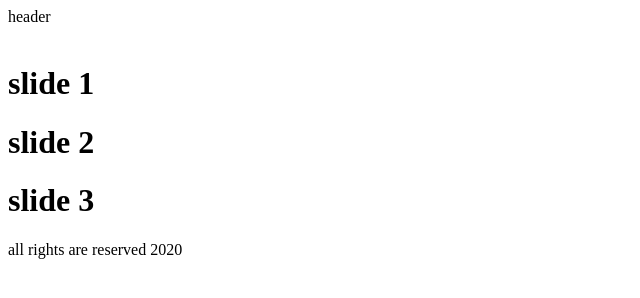
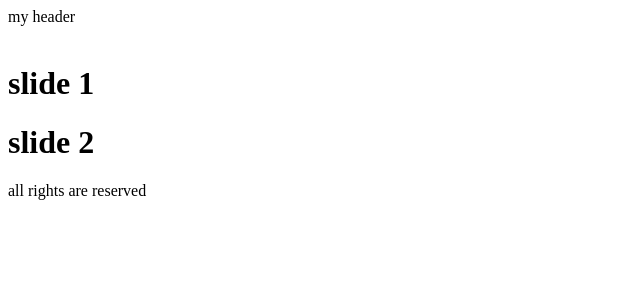
Before and after one commit to hadi78hh/git-proge-1, a plain HTML site: page index.html in a window 1280 px wide. Shown: the whole page, without its empty margins (0-640 px from the left). Drawn offline with Linux system fonts and the light colour scheme.

Commit message:
some changes in dev

```diff
--- a/index.html
+++ b/index.html
@@ -9,7 +9,7 @@
 </head>
 <body>
    <header>
-        header
+        my header
    </header>
    <div class="banner">
      <img src="patience.jpg" alt="">
@@ -17,11 +17,10 @@
      <div class="slider">
         <h1> slide 1 </h1>
         <h1> slide 2 </h1>
-        <h1> slide 3 </h1>
 
      </div>
      <footer>
-          all rights are reserved  2020
+          all rights are reserved
      </div>
 
 
```
